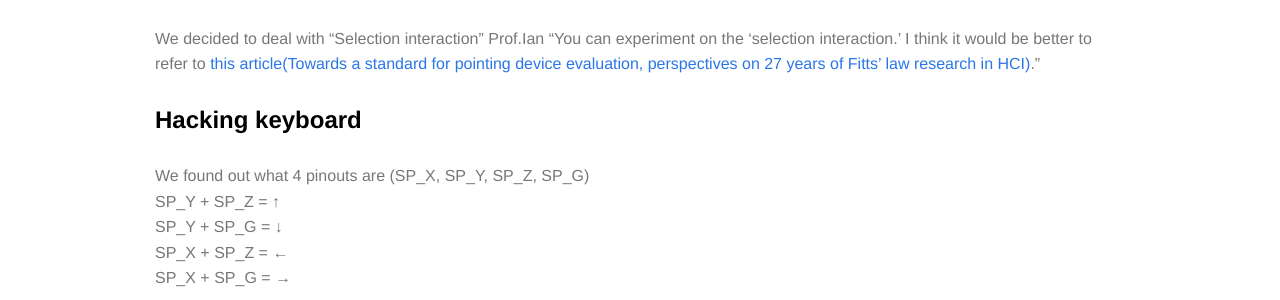
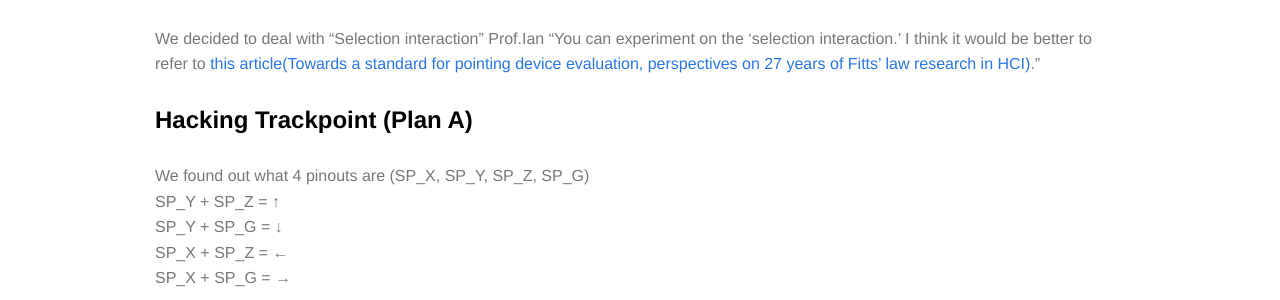
Before and after one commit to unist-AR/unist-AR.github.io, a Jekyll site: the page built from _posts/2018-05-04-Week-8.md, in a window 1280 px wide. Shown: the part 368-668 px from the top of the page. Built offline with Jekyll 4.4.1, drawn with Linux system fonts in a browser that asks for light colours; some web fonts are replaced.

Commit message:
Update 2018-05-04-Week-8.md

```diff
--- a/_posts/2018-05-04-Week-8.md
+++ b/_posts/2018-05-04-Week-8.md
@@ -6,7 +6,7 @@ description: "We are in Development phase with more specified problems"
 We decided to deal with "Selection interaction"
 Prof.Ian "You can experiment on the 'selection interaction.' I think it would be better to refer to [this article(Towards a standard for pointing device evaluation, perspectives on 27 years of Fitts' law research in HCI)](https://dl.acm.org/citation.cfm?id=1056155)."
 
-## Hacking keyboard <br>
+## Hacking Trackpoint (Plan A) <br>
 We found out what 4 pinouts are (SP_X, SP_Y, SP_Z, SP_G) <br>
 SP_Y + SP_Z = ↑ <br>
 SP_Y + SP_G = ↓ <br>
```
